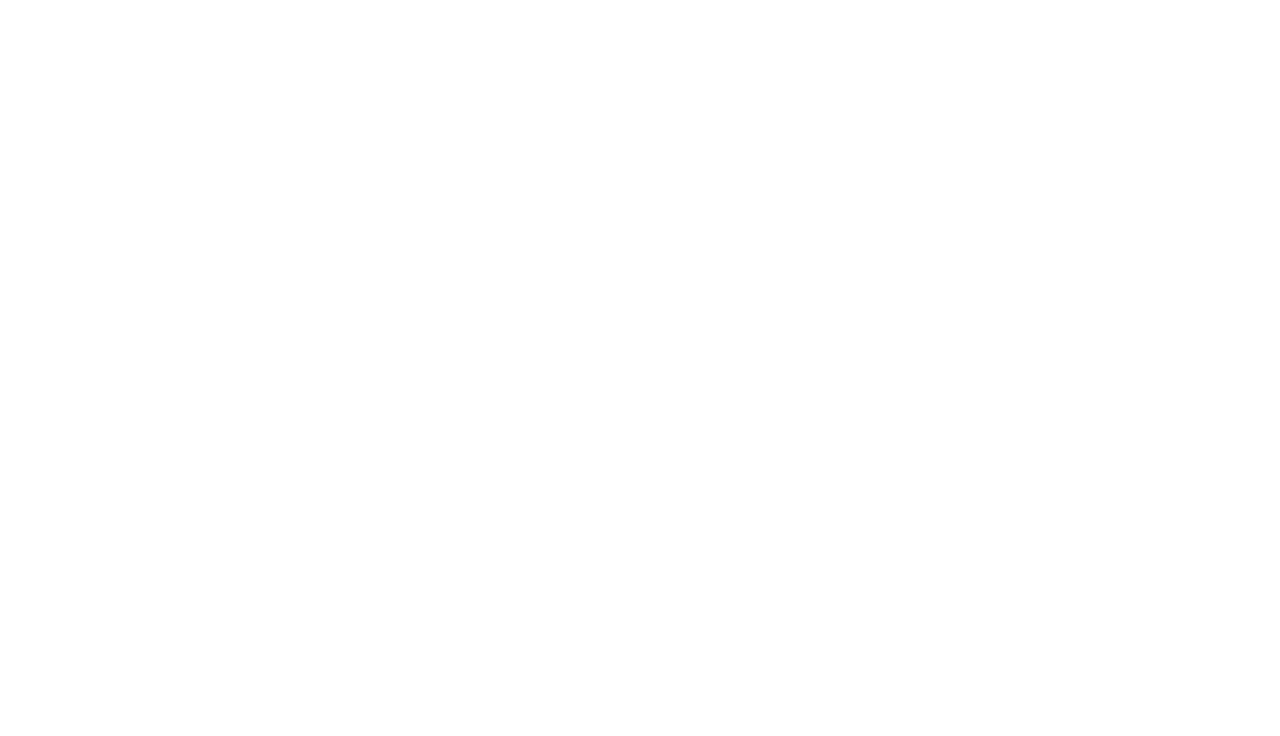
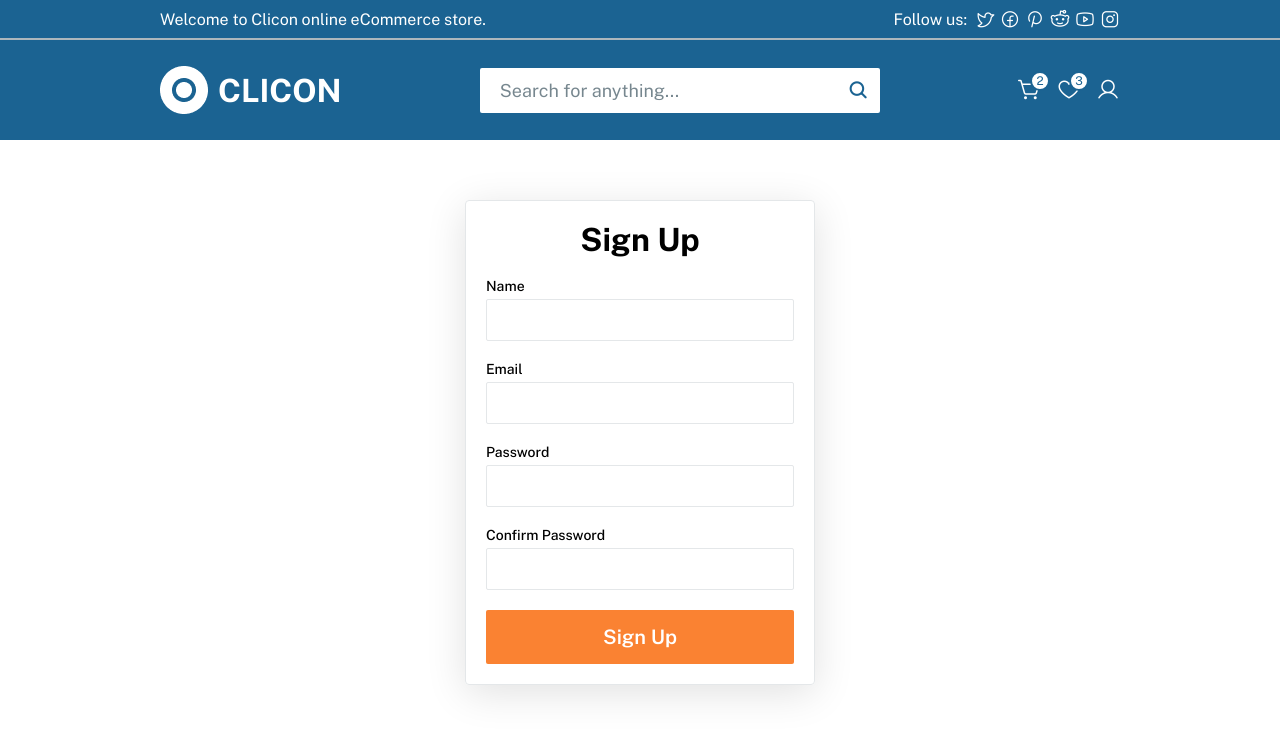
Before and after one commit to mostafasasa010/EcommerceAppWithReact, a React (Create React App) app: page /signup in a window 1280 px wide. Before the commit this address had no page. Shown: the top 736 px of the page. Built offline with nearby package versions, Linux system fonts and the light colour scheme.

Commit message:
Sign Up Style But With Error

```diff
--- a/src/App.js
+++ b/src/App.js
@@ -3,6 +3,7 @@
 import CartPage from "./Pages/Website/CartPage";
 import FavPage from "./Pages/Website/FavPage";
 import UserPage from "./Pages/Website/UserPage";
+import SignUp from "./Pages/Website/Auth/SignUp";
 
 function App() {
   return (
@@ -13,6 +14,7 @@
           <Route path="fav" element={<FavPage />} />
           <Route path="user" element={<UserPage />} />
         </Route>
+        <Route path="/signup" element={<SignUp />} />
       </Routes>
     </div>
   );
--- /dev/null
+++ b/src/Pages/Website/Auth/SignUp.js
@@ -0,0 +1,74 @@
+import { useState } from "react";
+import Header from "../../../Components/Website/Header/Header";
+import TopHeader from "../../../Components/Website/Header/TopHeader";
+import axios from "axios";
+function SignUp() {
+  const [name, setName] = useState("");
+  const [email, setEmail] = useState("");
+  const [password, setpassword] = useState("");
+  const [cPassword, setcPassword] = useState("");
+  async function handleSubmit(e) {
+    e.preventDefault();
+    const data = {
+      name: name,
+      email: email,
+      password: password,
+      passwordConfirm: cPassword,
+    };
+    try {
+      const res = await axios.post(
+        "https://e-commerce-l194.onrender.com/api/v1/user/signUp",
+        data
+      );
+      console.log(res);
+    } catch (err) {
+      console.log(err.config.data);
+    }
+  }
+  return (
+    <>
+      <TopHeader />
+      <Header />
+      <div className="sign-up">
+        <form onSubmit={handleSubmit}>
+          <h1>Sign Up</h1>
+          <div>
+            <label htmlFor="name">Name</label>
+            <input
+              type="text"
+              id="name"
+              onChange={(e) => setName(e.target.value)}
+            />
+          </div>
+          <div>
+            <label htmlFor="email">Email</label>
+            <input
+              type="email"
+              id="email"
+              onChange={(e) => setEmail(e.target.value)}
+            />
+          </div>
+          <div>
+            <label htmlFor="password">Password</label>
+            <input
+              type="password"
+              id="password"
+              onChange={(e) => setpassword(e.target.value)}
+            />
+          </div>
+          <div>
+            <label htmlFor="Cpassword">Confirm Password</label>
+            <input
+              type="password"
+              id="Cpassword"
+              onChange={(e) => setcPassword(e.target.value)}
+            />
+          </div>
+          <button type="submit">Sign Up</button>
+        </form>
+      </div>
+    </>
+  );
+}
+
+export default SignUp;
--- a/src/Style/Sass/Layout/_header.scss
+++ b/src/Style/Sass/Layout/_header.scss
@@ -8,9 +8,6 @@
   display: flex;
   align-items: center;
   background-color: var(--secondary-700);
-  -webkit-box-shadow: 0px 2px 10px 0px rgba(0, 0, 0, 0.75);
-  -moz-box-shadow: 0px 2px 10px 0px rgba(0, 0, 0, 0.75);
-  box-shadow: 0px 2px 10px 0px rgba(0, 0, 0, 0.75);
   margin-top: 40px;
   z-index: 1000;
   @include small {
--- a/src/Style/Sass/Layout/_topHeader.scss
+++ b/src/Style/Sass/Layout/_topHeader.scss
@@ -31,6 +31,9 @@
         }
       }
       > div {
+        display: flex;
+        align-items: center;
+        justify-content: center;
         span {
           margin-right: 8px;
         }
--- /dev/null
+++ b/src/Style/Sass/Pages/_signUp.scss
@@ -0,0 +1,45 @@
+.sign-up {
+  margin-top: 200px;
+  width: 100%;
+  display: flex;
+  align-items: center;
+  justify-content: center;
+  form {
+    width: 350px;
+    padding: 20px;
+    box-shadow: 0px 8px 40px 0px rgba(0, 0, 0, 0.12);
+    border: 1px solid var(--gray-100);
+    border-radius: 4px;
+    h1 {
+      text-align: center;
+      margin-bottom: 20px;
+    }
+    > div {
+      margin-bottom: 20px;
+      display: flex;
+      flex-direction: column;
+      label {
+        font-size: var(--small-size);
+        margin-bottom: 5px;
+        font-weight: var(--normal-extra-weight);
+      }
+      input {
+        border-radius: 2px;
+        border: 1px solid var(--gray-100);
+        outline: none;
+        padding: 12px 15px;
+      }
+    }
+    button {
+      border: none;
+      padding: 15px 20px;
+      background-color: var(--primary-500);
+      color: var(--gray-00);
+      cursor: pointer;
+      width: 100%;
+      border-radius: 2px;
+      font-size: var(--big-light-size);
+      font-weight: var(--bold-weight);
+    }
+  }
+}
--- a/src/Style/main.css
+++ b/src/Style/main.css
@@ -229,6 +229,11 @@
     margin-bottom: 4px;
   }
 }
+.top-header .container > div > div {
+  display: flex;
+  align-items: center;
+  justify-content: center;
+}
 .top-header .container > div > div span {
   margin-right: 8px;
 }
@@ -249,9 +254,6 @@
   display: flex;
   align-items: center;
   background-color: var(--secondary-700);
-  -webkit-box-shadow: 0px 2px 10px 0px rgba(0, 0, 0, 0.75);
-  -moz-box-shadow: 0px 2px 10px 0px rgba(0, 0, 0, 0.75);
-  box-shadow: 0px 2px 10px 0px rgba(0, 0, 0, 0.75);
   margin-top: 40px;
   z-index: 1000;
 }
@@ -302,6 +304,52 @@
   color: var(--gray-00);
 }
 
+.sign-up {
+  margin-top: 200px;
+  width: 100%;
+  display: flex;
+  align-items: center;
+  justify-content: center;
+}
+.sign-up form {
+  width: 350px;
+  padding: 20px;
+  box-shadow: 0px 8px 40px 0px rgba(0, 0, 0, 0.12);
+  border: 1px solid var(--gray-100);
+  border-radius: 4px;
+}
+.sign-up form h1 {
+  text-align: center;
+  margin-bottom: 20px;
+}
+.sign-up form > div {
+  margin-bottom: 20px;
+  display: flex;
+  flex-direction: column;
+}
+.sign-up form > div label {
+  font-size: var(--small-size);
+  margin-bottom: 5px;
+  font-weight: var(--normal-extra-weight);
+}
+.sign-up form > div input {
+  border-radius: 2px;
+  border: 1px solid var(--gray-100);
+  outline: none;
+  padding: 12px 15px;
+}
+.sign-up form button {
+  border: none;
+  padding: 15px 20px;
+  background-color: var(--primary-500);
+  color: var(--gray-00);
+  cursor: pointer;
+  width: 100%;
+  border-radius: 2px;
+  font-size: var(--big-light-size);
+  font-weight: var(--bold-weight);
+}
+
 .cart-page {
   margin-top: 140px;
 }
--- a/src/Style/main.scss
+++ b/src/Style/main.scss
@@ -17,6 +17,7 @@
 @import "Sass/Layout/footer";
 
 // Pages Files
+@import "Sass/Pages/signUp";
 @import "Sass/Pages/homePage";
 @import "Sass/Pages/cartPage";
 @import "Sass/Pages/favPage";
```
Also changed, not shown: src/Pages/Website/Auth/LogIn.js (added), 1 other file (tests, documents, lock files or other folders).
